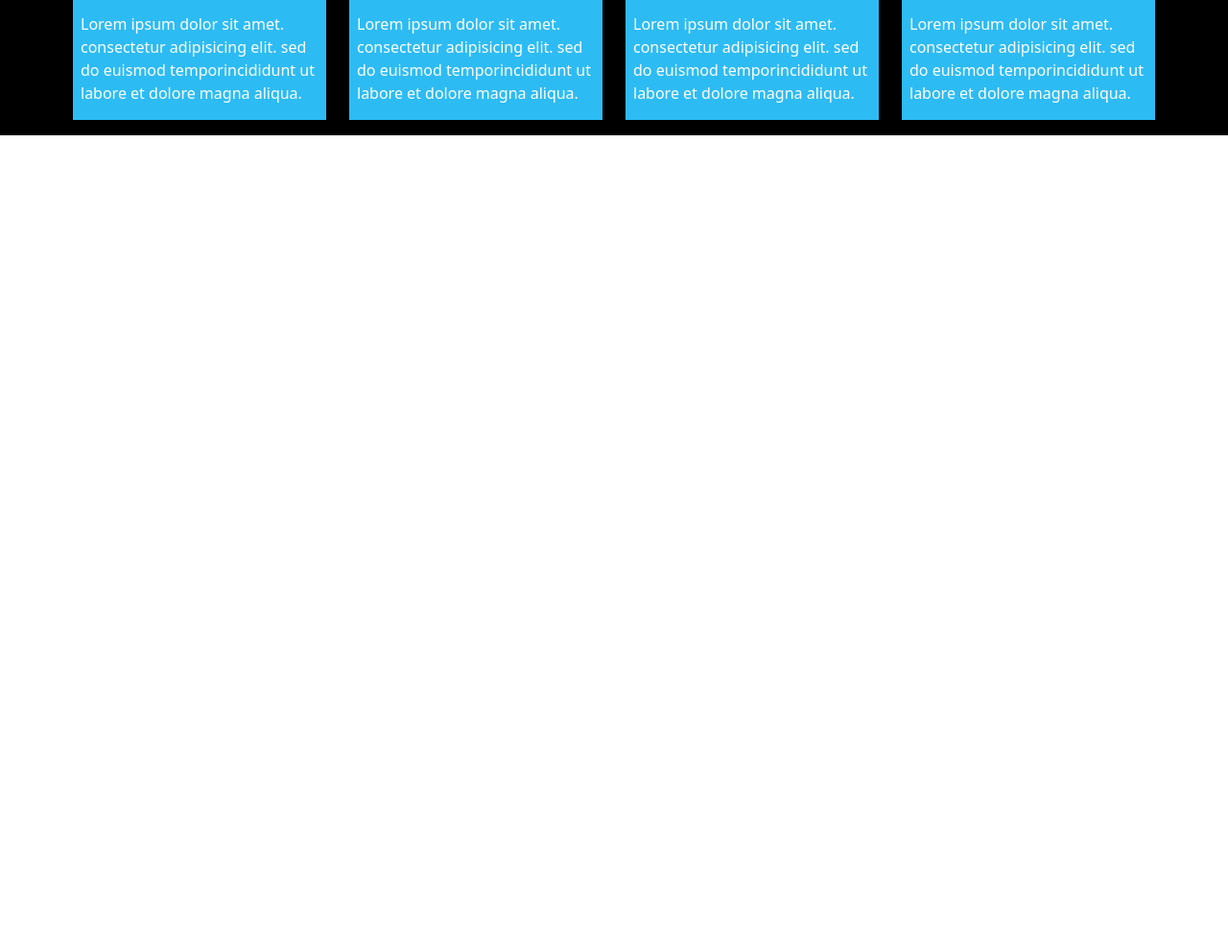
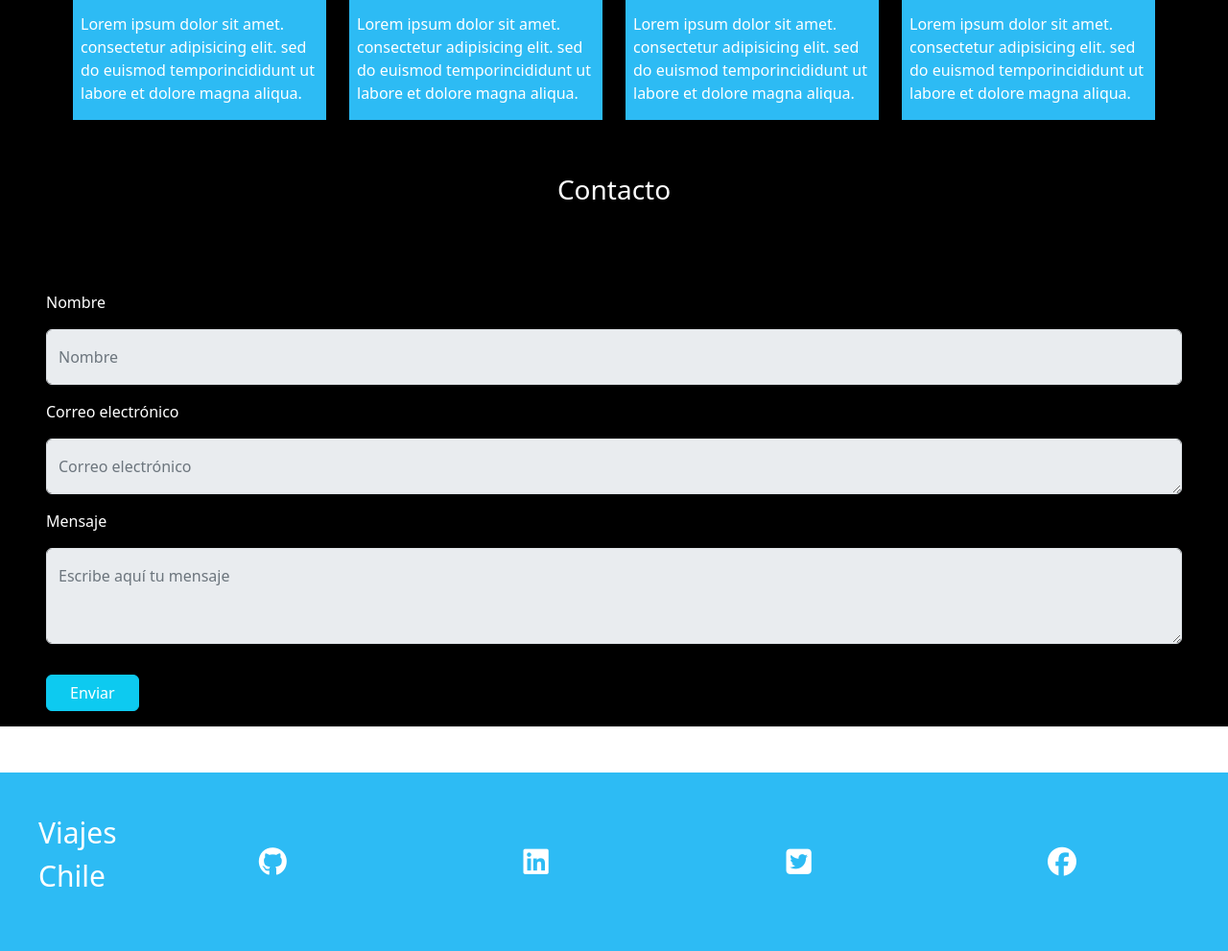
Before and after one commit to Miltonandre/Viajes-Chile, a plain HTML site: page index.html in a window 1280 px wide. Shown: the part 1917-2908 px from the top of the page at 96% size. Before the commit the page ends 2058 px from the top, so only its background shows below. Drawn offline with nearby package versions, Linux system fonts and the light colour scheme.

Commit message:
avance final

```diff
--- a/assets/js/index.js
+++ b/assets/js/index.js
@@ -1,9 +1,5 @@
-$(document).ready(function() {
-    $("#img1").hover(function() {
-      // Ocultar el texto al entrar
-    $("#texto1").hide();
-    }, function() {
-      // Mostrar el texto al salir
-    $("#texto1").show();
-    });
+$(document).ready(function () {
+    $(".btn").click(function () {
+    alert("Su mensaje fue enviado correctamente");
 });
+});
--- a/assets/style/index.css
+++ b/assets/style/index.css
@@ -1,5 +1,4 @@
 scroll-container {
-    display: block;
     scroll-behavior: smooth;
 }
 h3  {
@@ -23,13 +22,16 @@ i{
     text-align: center;
     width: 400px;
 }
-#cuerpo {
+#composicion {
     background-color: black;
     gap: 0px 150px;
     justify-content: center;
     margin-left: -80px;
 }
 #pictures {
+    background-color: black;
+}
+#fondo {
     background-color: black;
 }
 h2  {
@@ -46,13 +48,24 @@ h2  {
     width: 263px;
     height: 200px;
 }
+#contact {
+    background-color: black;
+}
+#comunicacion {
+    background-color: black;
+}
 footer  {
     background-color: #2dbbf4;
     padding: 40px;
 }
+#pie {
+    display: block;
+    text-align: cente;
+}
+
 
 @media screen and (max-width: 980px) {
-    div#cuerpo {
+    div#composicion {
     display: none;
     }
 }
--- a/index.html
+++ b/index.html
@@ -61,7 +61,7 @@
             </button>
         </div>
     </header>
-    <div id="cuerpo" class="row">
+    <article id="composicion" class="row">
         <h2 class="text-white text-center py-4">¿QUIENES SOMOS?</h2>
         <div class="py-3 card bg-transparent" style="width: 18rem;">
             <i class="fa-solid fa-plane" style="font-size: 30px;"></i>
@@ -101,7 +101,6 @@
             </div>
             <i class="fa-solid fa-mountain" style="font-size: 30px;"></i>
         </div>
-
         <div class="py-3 card bg-transparent" style="width: 18rem;">
             <i class="fa-solid fa-map-location-dot" style="font-size: 30px;"></i>
             <div>
@@ -121,7 +120,7 @@
                 </ul>
             </div>
         </div>
-    </div>
+    </article>
     <section id="pictures" class="row justify-content-center py-2">
         <h1 class="text-center text-white py-3">DESTACADOS</h1>
         <div class="py-2" style="width: 18rem;">
@@ -177,6 +176,42 @@
             </div>
         </div>
     </section>
+    <section id="fondo">
+        <div id="contact" class="text-center text-white">
+            <h3>Contacto</h3>
+        </div>
+        <div id="comunicacion" class="forms m-5">
+                <div>
+                    <p>Nombre</p>
+                    <div class="form-floating mb-3">
+                        <input type="email" class="form-control" id="floatingInputDisabled" placeholder="name@example.com" disabled>
+                        <label for="floatingInputDisabled">Nombre</label>
+                    </div>
+                    <p>Correo electrónico</p>
+                    <div class="form-floating mb-3">
+                        <textarea class="form-control" placeholder="Leave a comment here" id="floatingTextareaDisabled" disabled></textarea>
+                        <label for="floatingTextareaDisabled">Correo electrónico</label>
+                    </div>
+                    <p>Mensaje</p>
+                    <div class="form-floating mb-3">
+                        <textarea class="form-control" placeholder="Leave a comment here" id="floatingTextarea2Disabled" style="height: 100px" disabled></textarea>
+                        <label for="floatingTextarea2Disabled">Escribe aquí tu mensaje</label>
+                    </div>
+                </div>
+                <div class="py-3">
+                    <button type="button" class="btn btn-info text-white px-4">Enviar</button>
+                </div>
+            </div>
+    </section>
+    <footer>
+        <div class="text hstack gap-2" style="font-size: 30px;">
+            <p id="pie">Viajes Chile</p>
+            <i class="fa-brands fa-github" ></i>
+            <i class="fa-brands fa-linkedin"></i>
+            <i class="fa-brands fa-square-twitter"></i>
+            <i class="fa-brands fa-facebook"></i>
+        </div>
+    </footer>
 
 
 
```
